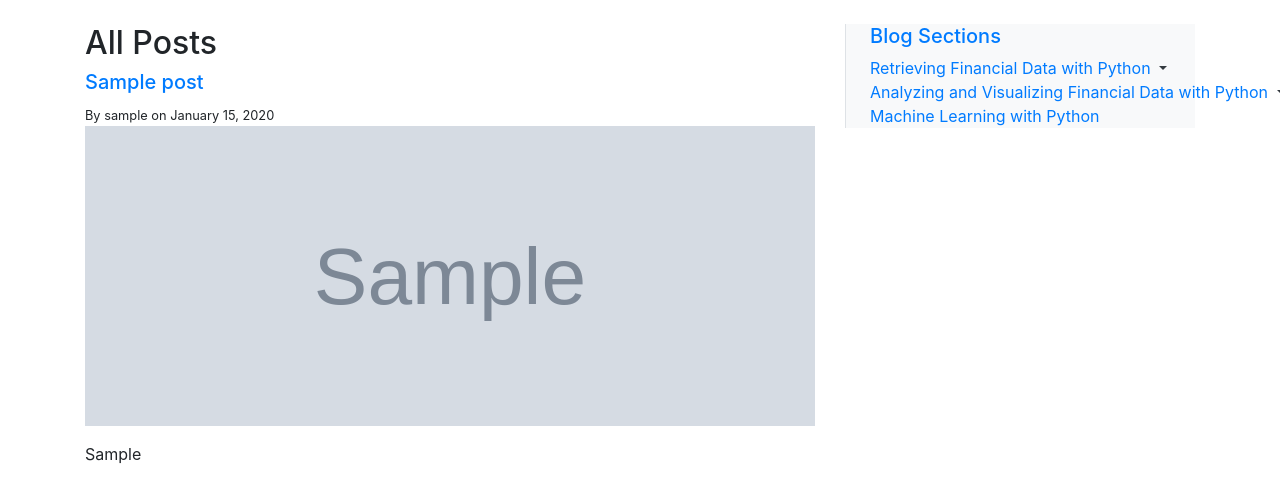
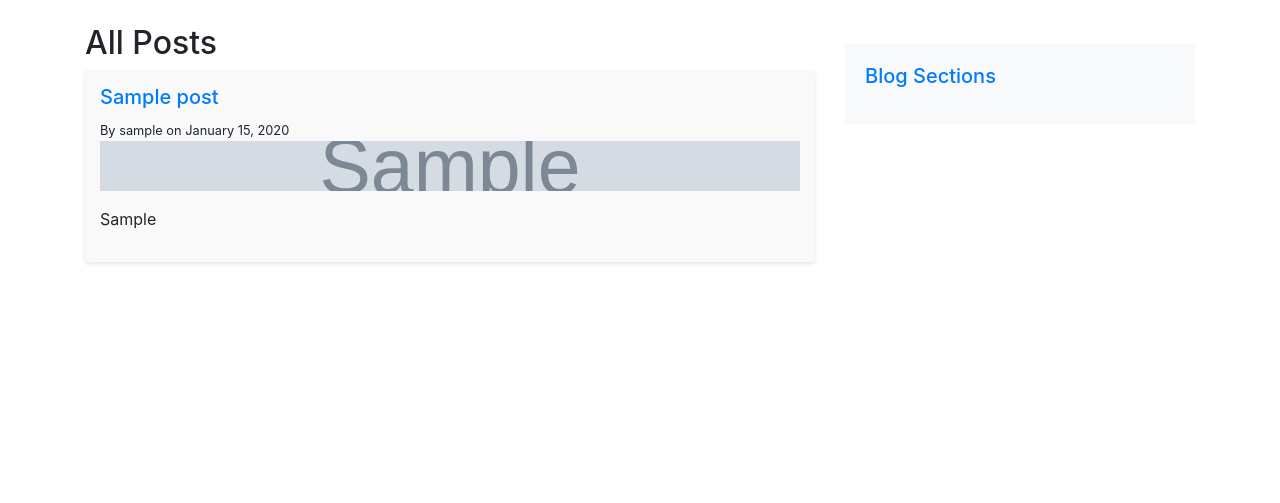
Before and after one commit to jomarca4/financials_django_app, a Django app: page /financials/blog/ in a window 1280 px wide. Shown: the part 56-559 px from the top of the page. Run offline with Django 3.2, Linux system fonts and the light colour scheme; tables that the repository leaves empty hold one stand-in row (values such as "Sample post"); grey boxes marked "Sample" are stand-in pictures; some libraries are stand-ins or nearby versions.

Commit message:
blog redesign

```diff
--- a/financials/templates/financials/base.html
+++ b/financials/templates/financials/base.html
@@ -14,11 +14,21 @@
     {% endif %}
 
     <meta charset="UTF-8">
+    <meta name="viewport" content="width=device-width, initial-scale=1"> <!-- Ensure this line is present -->
+
     <title>{% block title %}Financials{% endblock title %}</title>
 
     <!-- Bootstrap CSS -->
     <link href="https://stackpath.bootstrapcdn.com/bootstrap/4.5.2/css/bootstrap.min.css" rel="stylesheet">
-    {% block extra_css %}{% endblock extra_css %}
+    {% block extra_css %}
+    <style>
+    @media only screen and (max-width: 768px) {
+        .post-content { font-size: 16px; }
+        h2 { font-size: 20px; }
+        /* Add more responsive styles as needed */
+    }
+    </style>
+    {% endblock extra_css %}
 
 </head>
 <body>
--- a/financials/templates/financials/post_list.html
+++ b/financials/templates/financials/post_list.html
@@ -2,67 +2,71 @@
 
 {% block content %}
 <style>
+    .container {
+        max-width: 1140px; /* or 100% for full width */
+    }
     .post-image {
         width: 100%;
-        height: 300px;
+        height: auto; /* maintain aspect ratio */
         object-fit: cover;
+    }
+    .post {
+        padding: 15px;
+        background-color: #f9f9f9;
+        margin-bottom: 30px;
+        border-radius: 4px;
+        box-shadow: 0 2px 4px rgba(0, 0, 0, 0.1);
+    }
+    .sidebar {
+        padding: 20px;
+        margin-top: 20px;
+    }
+    .dropdown-toggle::after {
+        display: inline-block;
+        margin-left: .255em;
+        vertical-align: .255em;
+        content: "";
+        border-top: .3em solid;
+        border-right: .3em solid transparent;
+        border-bottom: 0;
+        border-left: .3em solid transparent;
+    }
+    .post-image {
+        width: 100%; /* Ensures the image is always as wide as its container */
+        max-height: 50px; /* You can set this to the desired maximum height */
+        object-fit: cover; /* This will cover the area without stretching the image */
+        object-position: center; /* This will center the image within the area */
     }
 </style>
 <div class="container mt-4">
     <div class="row">
         <!-- Main content area -->
-        <div class="col-md-8">
+        <div class="col-lg-8">
             <h2>All Posts</h2>
             <ul class="list-unstyled">
                 {% for post in posts %}
-                <div class="mb-4">
+                <li class="post">
                     <a href="{% url 'post_detail' post.id %}" class="text-decoration-none">
                         <h5>{{ post.title }}</h5>
                     </a>
                     <small>By {{ post.author }} on {{ post.created_at|date:"F d, Y" }}</small>
                     {% if post.img_url %}
                         <img src="{{ post.img_url }}" alt="{{ post.title }}" class="img-fluid post-image mb-3">
-                        <p>{{ post.first_paragraph }}</p>
                     {% endif %}
-                </div>
+                    <p>{{ post.first_paragraph }}</p>
+                </li>
                 {% endfor %}
             </ul>
         </div>
         <!-- Sidebar for blog sections -->
-        <div class="col-md-4">
-            <div class="sidebar bg-light border-left pl-4">
-                <h5 class="mt-0 text-primary">Blog Sections</h5>
+        <div class="col-lg-4">
+            <div class="sidebar bg-light">
+                <h5 class="text-primary">Blog Sections</h5>
                 <ul class="list-unstyled">
-                    <li class="text-dark dropdown-toggle">
-                        <a href="#">Retrieving Financial Data with Python</a>
-                        <ul class="dropdown-menu" style="display: none; position: absolute;">
-                            <li class="text-muted">
-                                <a href="#">Extracting Fundamental Financial Data with Python</a>
-                            </li>
-                            <li class="text-muted">
-                                <a href="#">Gathering Economic Indicators with Python</a>
-                            </li>
-                        </ul>
-                    </li>
-                    <li class="text-dark dropdown-toggle">
-                        <a href="#">Analyzing and Visualizing Financial Data with Python</a>
-                        <ul class="dropdown-menu" style="display: none; position: absolute;">
-                            <li class="text-muted">
-                                <a href="#">Creating Financial Data Visualizations with Python</a>
-                            </li>
-                            <li class="text-muted">
-                                <a href="#">Creating Financial Dashboards and Applications with Python</a>
-                            </li>
-                        </ul>
-                    </li>
-                    <li class="text-dark">
-                        <a href="#">Machine Learning with Python</a>
-                    </li>
+                    <!-- Your existing sidebar content -->
                 </ul>
             </div>
         </div>
-
-
     </div>
 </div>
 
```
Also changed, not shown: financials/templates/financials/post_detail.html (+51 -10 lines).
